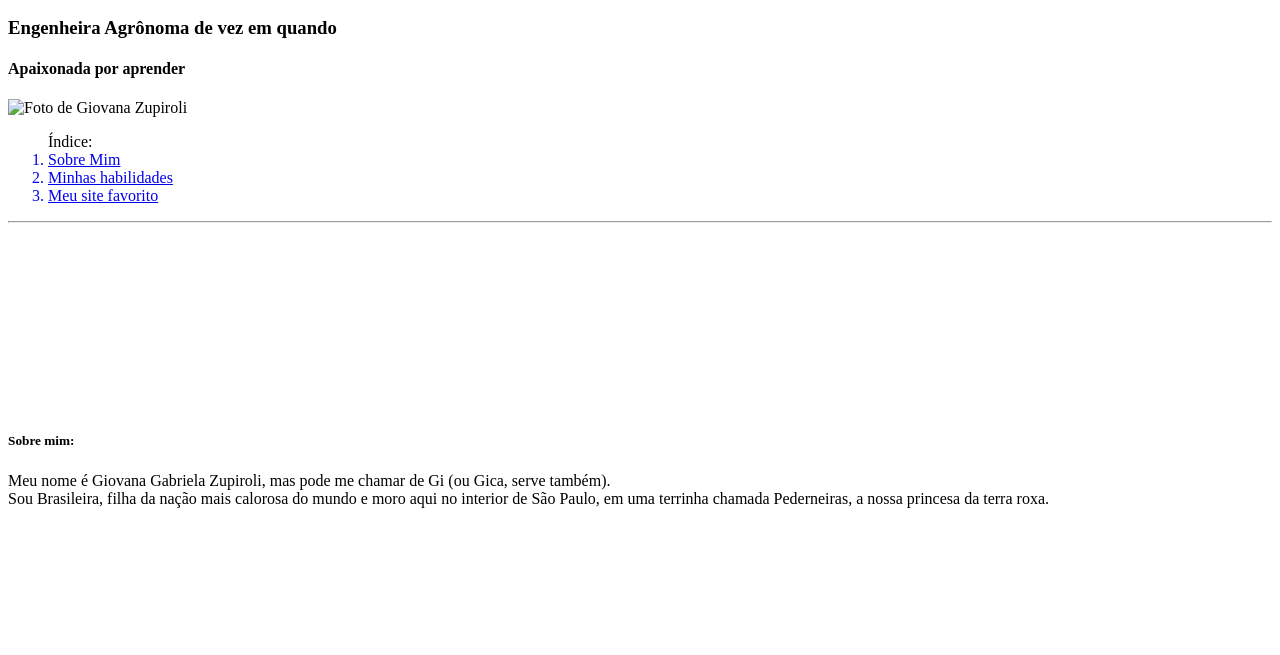
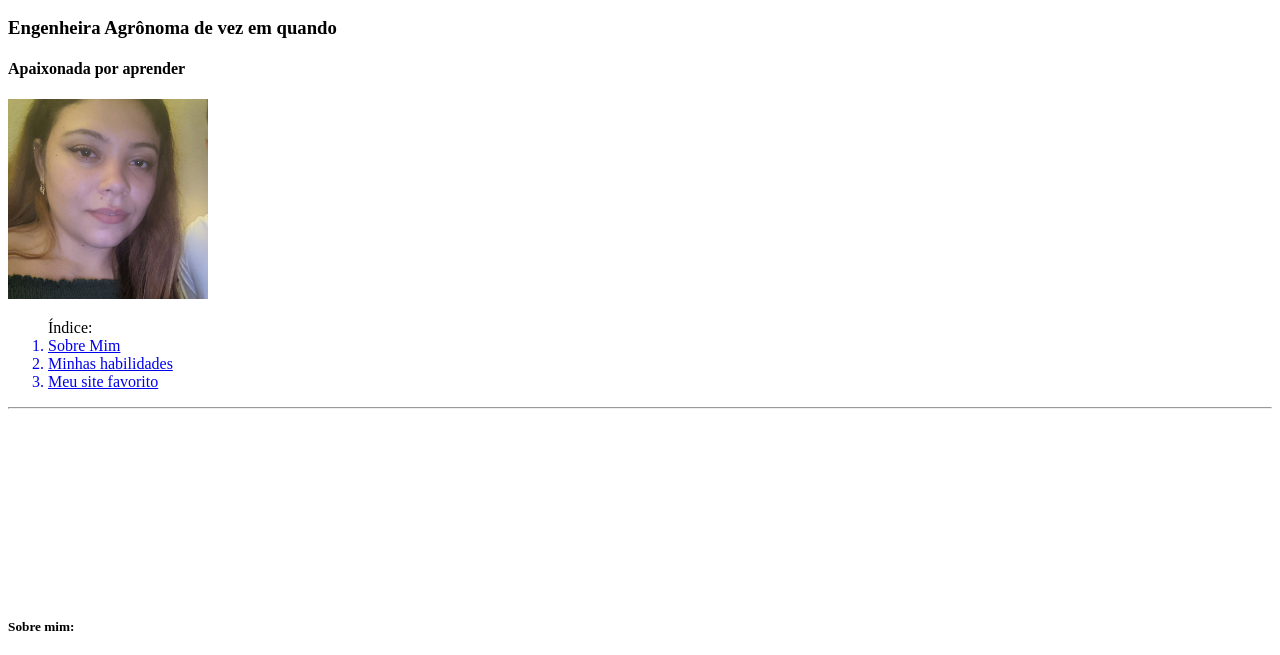
Before and after one commit to giovanaZupiroli/giovanaZupiroli.github.io, a plain HTML site: page index.html in a window 1280 px wide. Shown: the part 110-765 px from the top of the page. Drawn offline with Linux system fonts and the light colour scheme.

Commit message:
Adiciona pasta de fotos

```diff
--- a/index.html
+++ b/index.html
@@ -9,7 +9,7 @@
     <h2>Estudante de Desenvolvimento Web</h2>
     <h3>Engenheira Agrônoma de vez em quando</h3>
     <h4>Apaixonada por aprender</h4>
-    <img src="IMG_20220704_124654_681.jpg" width="200px" alt="Foto de Giovana Zupiroli">
+    <img src="image/IMG_20220704_124654_681.jpg" width="200px" alt="Foto de Giovana Zupiroli">
     <ol>Índice:
         <a href="#1"><li>Sobre Mim</li></a>
         <a href="#2"><li>Minhas habilidades</li></a>
```
Also changed, not shown: image/IMG_20220704_124654_681.jpg (added).
